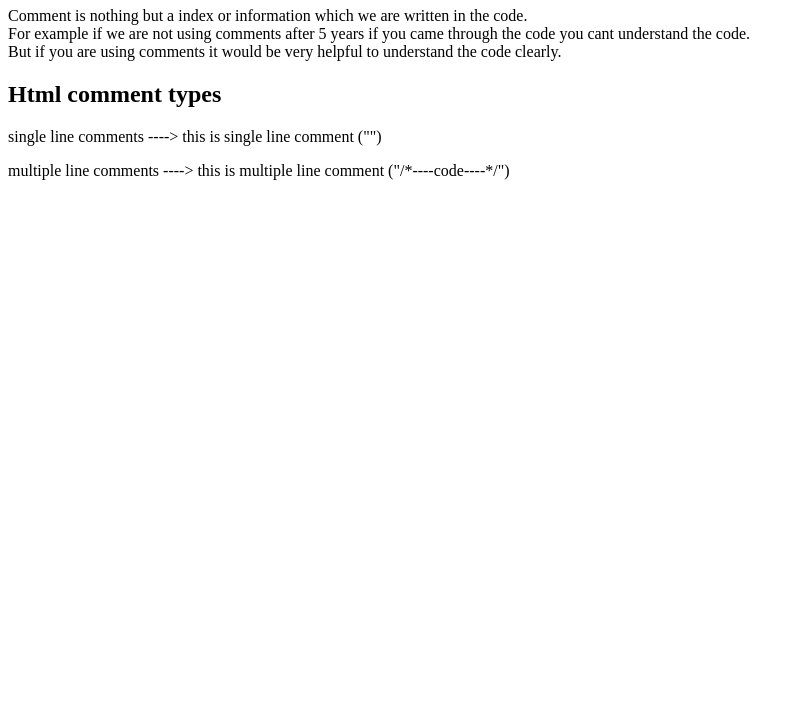
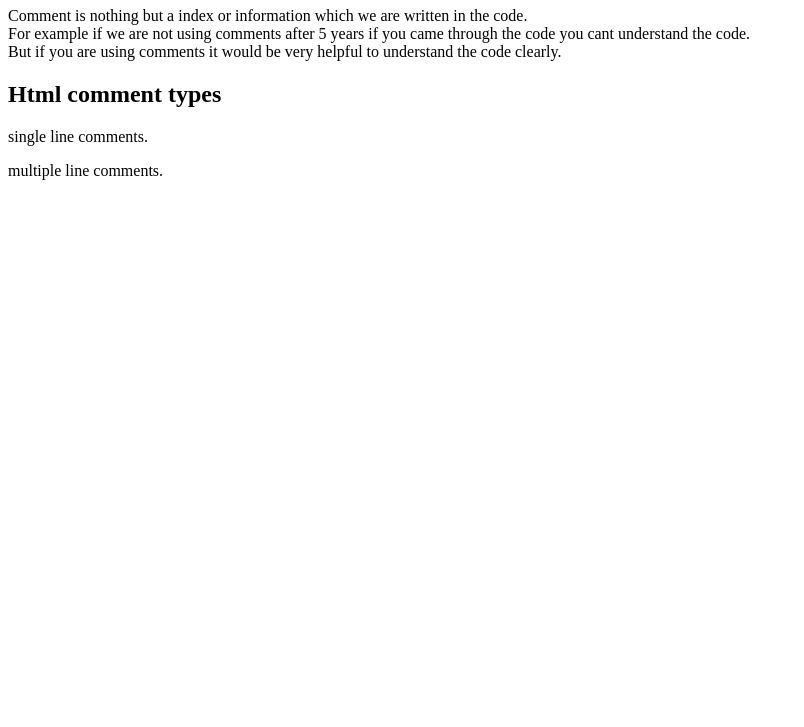
Before and after one commit to techie-amigo/techie-amigo, a plain HTML site: page Html_Basics/Html_Comments.html in a window 1280 px wide. Shown: the part 73-800 px from the top of the page, without its empty margins (0-804 px from the left). Drawn offline with Linux system fonts and the light colour scheme.

Commit message:
update-4

```diff
--- a/Html_Basics/Html_Comments.html
+++ b/Html_Basics/Html_Comments.html
@@ -11,7 +11,13 @@
 		<p>Comment is nothing but a index or information which we are written in the code.<br/>For example if we are not using comments after 5 years if you came through the code you cant understand the code.<br/>But if you are using comments it would be very helpful to understand the code clearly.</p>
 
 		<h2>Html comment types</h2>
-		<p>single line comments ----> this is single line comment ("<!----code---->")</p>
-		<p>multiple line comments ----> this is multiple line comment ("/*----code----*/")</p>
+		<p>single line comments.</p>
+		<p>multiple line comments.</p>
+
+		<!---This is  single line comment and we cant see this text in your website --->
+
+		<!---This is multi line comment this is for
+		more lines of code we
+		can use this comment--->
 </body>
 </html>
```
